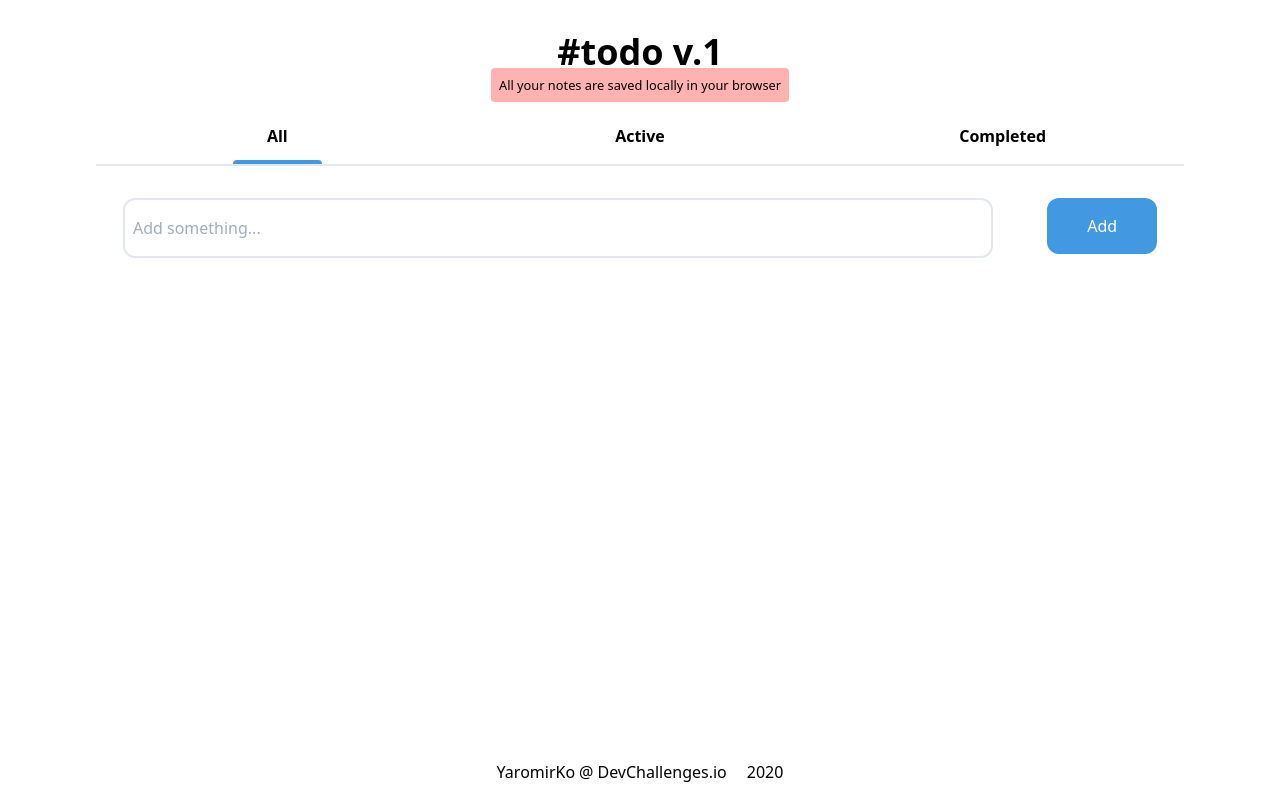
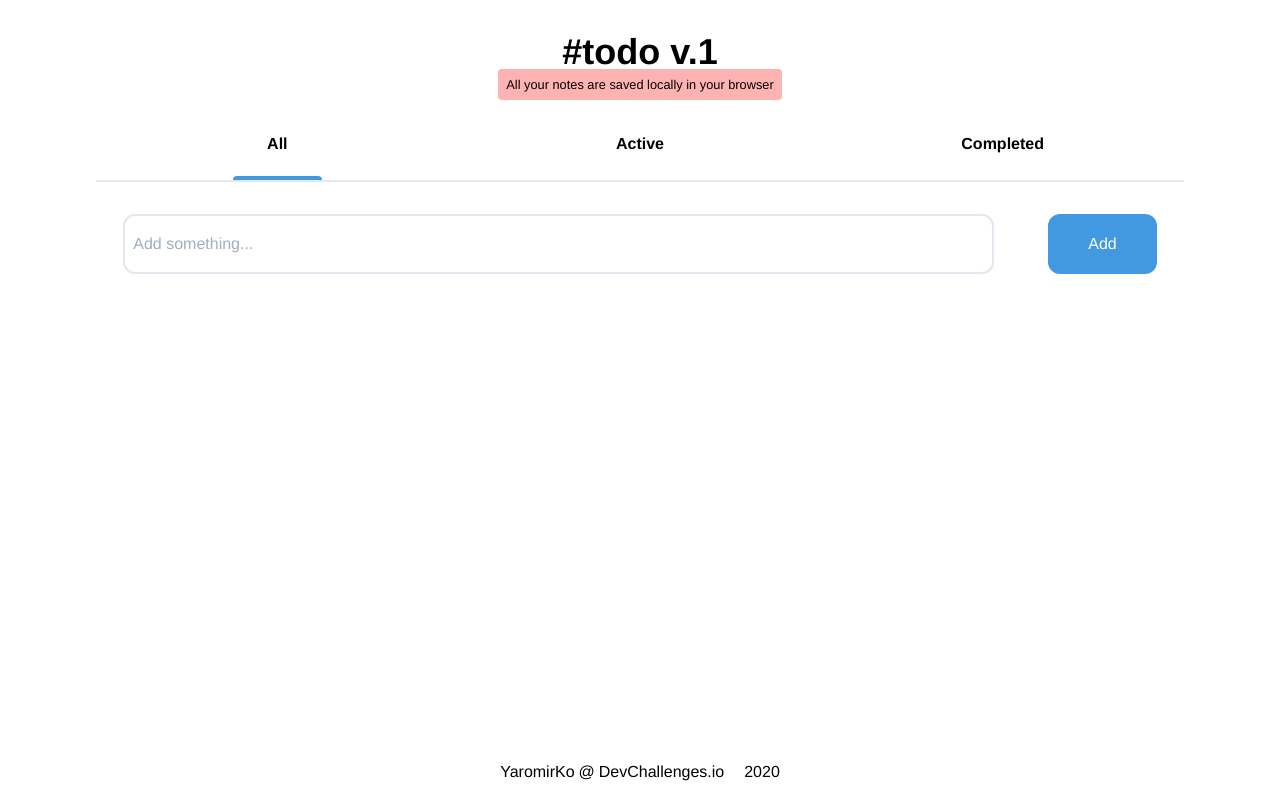
Before and after one commit to YaromirKo/todo, a Vue app: page / in a window 1280 px wide. Built offline with nearby package versions, Linux system fonts and the light colour scheme.

Commit message:
Revert "css update"

```diff
--- a/src/components/todo/ToDo.vue
+++ b/src/components/ToDo.vue
@@ -2,15 +2,15 @@
   <header class="sticky top-0 mt-4">
     <div class="flex justify-around border-b-2 bg-white">
       <div @click="toggleTab(0)" class="w-22 text-center font-semibold leading-4 cursor-pointer">
-        <p class="my-4">All</p>
+        <p class="my-6">All</p>
         <div :class="{'border-active': activeTab === 0}" class="border-transparent"></div>
       </div>
       <div @click="toggleTab(1)" class="w-22 text-center font-semibold leading-4 cursor-pointer">
-        <p class="my-4">Active</p>
+        <p class="my-6">Active</p>
         <div :class="{'border-active': activeTab === 1}" class="border-transparent"></div>
       </div>
       <div @click="toggleTab(2)" class="w-22 text-center font-semibold leading-4 cursor-pointer">
-        <p class="my-4">Completed</p>
+        <p class="my-6">Completed</p>
         <div :class="{'border-active': activeTab === 2}" class="border-transparent"></div>
       </div>
     </div>
@@ -19,7 +19,7 @@
 </template>
 
 <script>
-import ToDoBody from "@/components/todo/ToDoBody";
+import ToDoBody from "@/components/ToDoBody";
 
 import {ref} from 'vue';
 
--- a/src/components/todo/ToDoBody.vue
+++ b/src/components/ToDoBody.vue
@@ -1,23 +1,21 @@
 <template>
   <div v-if="$props.tab !== 2" class="flex justify-around pt-8">
-    <textarea  placeholder="Add something..." class="resize-none sm:w-4/5 w-10/12 rounded-input-text border-2 px-2 py-4 focus:bg-white focus:border-blue-200 outline-none"
-               v-model.trim="toDo" rows="1"></textarea>
-    <div>
-      <button @click="pushToDo" class="text-white rounded-input-text bg-blue-500 px-10 py-4 focus:outline-none">Add</button>
-    </div>
+    <textarea  placeholder="Add something..." class="resize-none sm:w-4/5 w-3/5 rounded-input-text border-2 px-2 py-4 focus:bg-white focus:border-blue-400 outline-none"
+               v-model="toDo" rows="1"></textarea>
+    <button @click="pushToDo" class="text-white rounded-input-text bg-blue-500 px-10 focus:outline-none">Add</button>
   </div>
-  <ul class="flex flex-col sm:pt-6 sm:px-5">
-    <li v-for="item in getToDos" :key="item.id" class="p-2 flex justify-between items-center hover:bg-gray-200 rounded">
+  <ul class="flex flex-col pt-6 px-5">
+    <li v-for="item in getToDos" :key="item.id" class="py-2 flex justify-between items-center hover:bg-gray-200 rounded">
       <div class="flex items-center w-4/5">
         <input v-model="item.status" type="checkbox" class="form-checkbox cursor-pointer mr-2">
         <pre class="text-lg font-medium leading-5 w-4/5" :class="{'line-through': item.status}">{{item.item}}</pre>
       </div>
-      <div v-if="$props.tab !== 0" @click="deleteToDo(item.id)" class="material-icons cursor-pointer">delete_outline</div>
+      <div @click="deleteToDo(item.id)" class="material-icons cursor-pointer">delete_outline</div>
     </li>
   </ul>
   <div class="flex justify-end pr-5" v-if="$props.tab === 2 && getToDos.length">
     <button @click="deleteAllToDos" class="flex items-center text-white rounded-input-text text-xs bg-red-500 px-5 py-2 focus:outline-none">
-      <span class="material-icons cursor-pointer text-white">delete_outline</span>
+      <div class="material-icons cursor-pointer text-white">delete_outline</div>
       delete all
     </button>
   </div>
--- a/src/pages/App.vue
+++ b/src/pages/App.vue
@@ -7,7 +7,7 @@
 </template>
 <script>
 import Header from "@/components/Header";
-import ToDo from "@/components/todo/ToDo";
+import ToDo from "@/components/ToDo";
 import Footer from "@/components/Footer";
 
 export default {
@@ -21,11 +21,11 @@ export default {
 </script>
 
 <style>
-/*#app {*/
-/*  font-family: Avenir, Helvetica, Arial, sans-serif;*/
-/*  -webkit-font-smoothing: antialiased;*/
-/*  -moz-osx-font-smoothing: grayscale;*/
-/*}*/
+#app {
+  font-family: Avenir, Helvetica, Arial, sans-serif;
+  -webkit-font-smoothing: antialiased;
+  -moz-osx-font-smoothing: grayscale;
+}
 /* width */
 ::-webkit-scrollbar {
   width: 10px;
--- a/vue.config.js
+++ b/vue.config.js
@@ -1,10 +1,10 @@
 module.exports = {
     pwa: {
-        themeColor: "#42b983",
-        msTileColor: "#42b983",
+        themeColor: "# 42b983",
+        msTileColor: "# 42b983",
         appleMobileWebAppCache: "yes",
         manifestOptions: {
-            background_color: "#42b983"
+            background_color: "# 42b983"
         }
     }
 };
```
